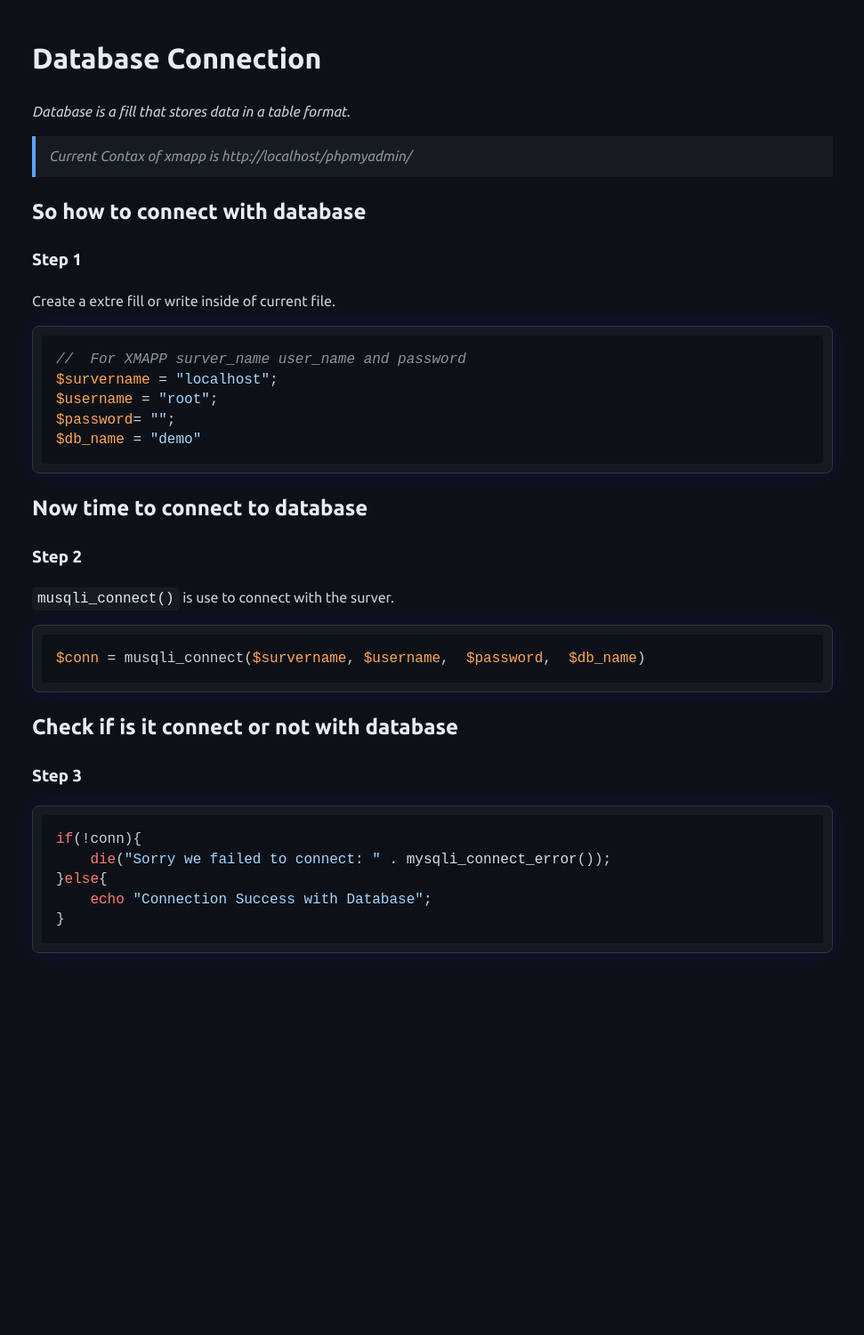
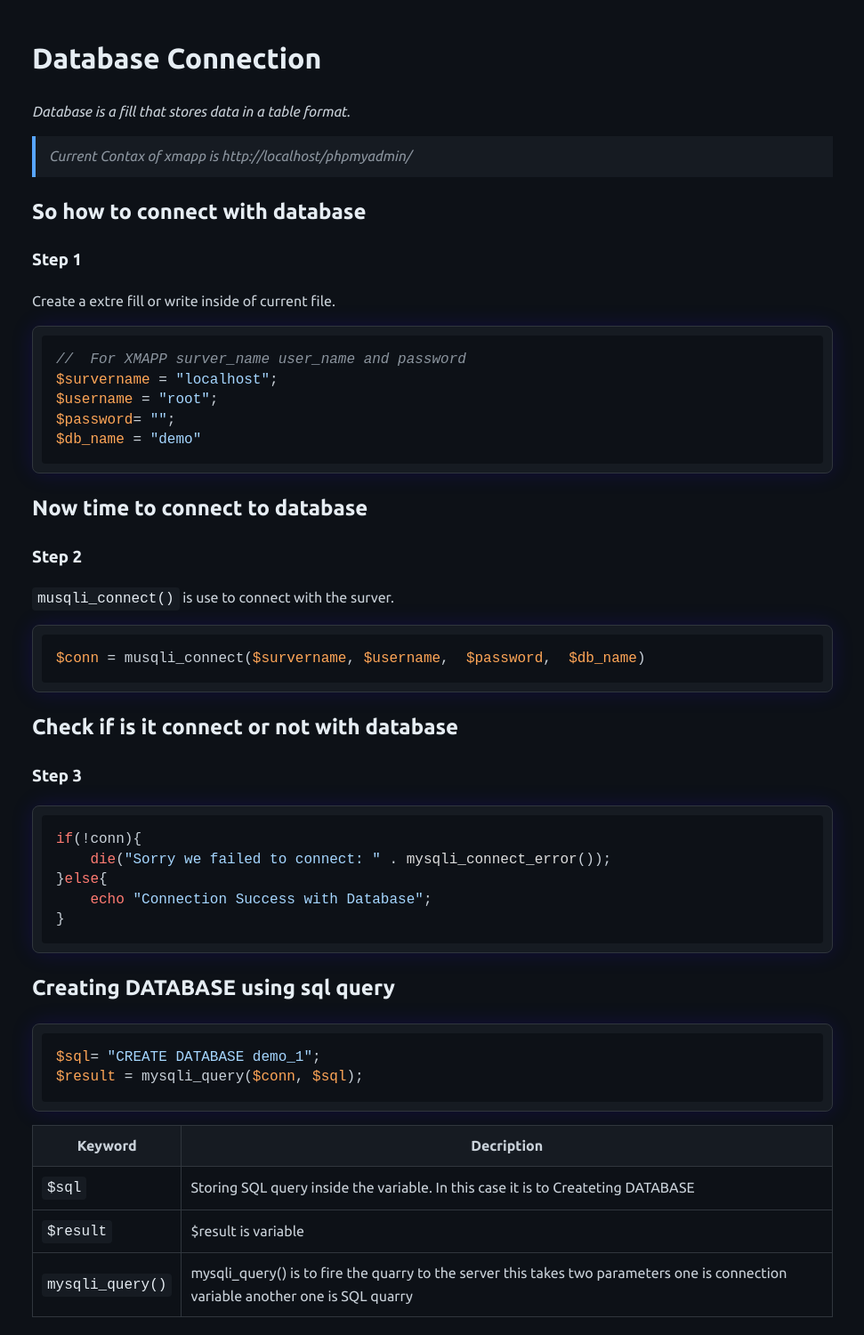
Before and after one commit to octaveweb/php, a Jekyll site: the page built from database.md, in a window 1280 px wide. Shown: the whole page at 89% size, without its empty margins (154-1125 px from the left). Built offline with Jekyll 4.4.1, drawn with Linux system fonts in a browser that asks for light colours; our own code applies the rules of GitHub Pages for plain Markdown files; before the commit the page ends 1105 px from its top, so only the background shows below that.

Commit message:
Creating DB Using sql

````diff
--- a/database.md
+++ b/database.md
@@ -29,3 +29,15 @@ if(!conn){
     echo "Connection Success with Database";
 }
 ```
+## Creating DATABASE using sql query
+```php
+$sql= "CREATE DATABASE demo_1";
+$result = mysqli_query($conn, $sql);
+```
+
+
+| Keyword     | Decription                      |
+| --------- | -------------------------------- |
+| `$sql`  | Storing SQL query inside the variable. In this case it is to Createting DATABASE |
+| `$result`  | $result is variable  |
+| `mysqli_query()`  | mysqli_query() is to fire the quarry to the server this takes two parameters one is connection variable another one is SQL quarry  |
````
